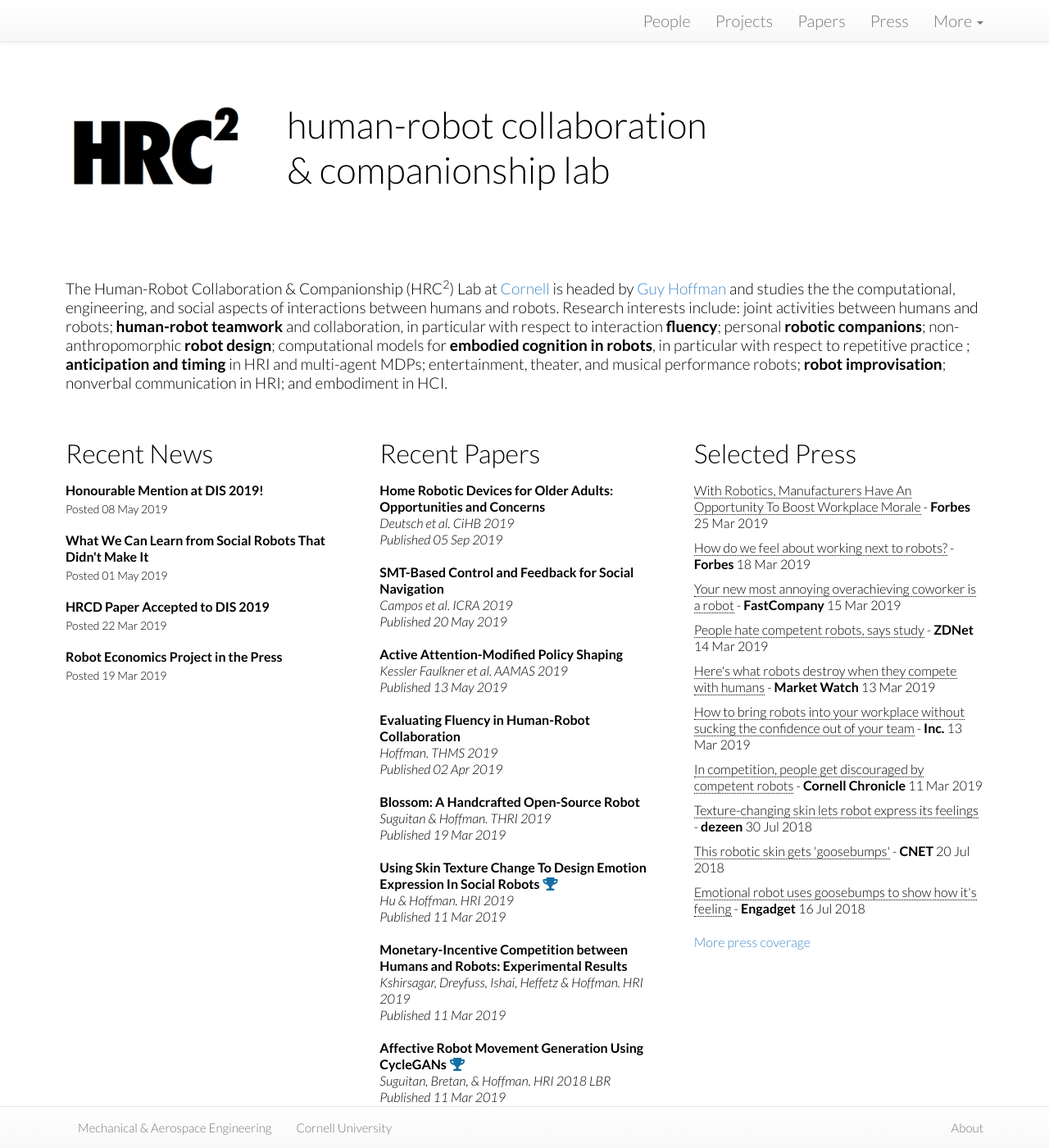
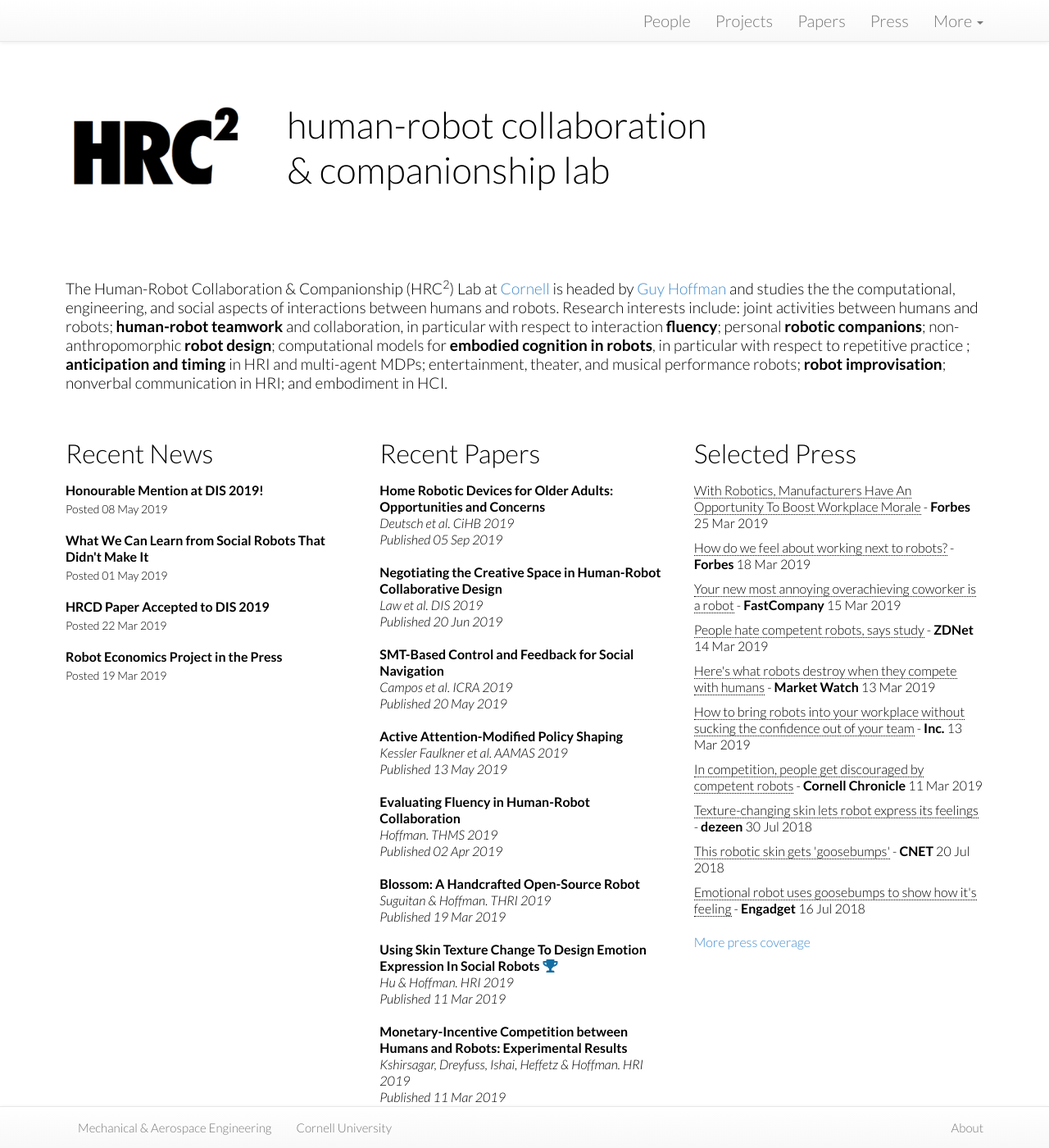
Before and after one commit to hrc2/hrc2.github.io, a Jekyll site: the page built from index.html, in a window 1280 px wide and 1400 px high. Shown: the whole window at 82% size. Built offline with Jekyll 4.4.1, drawn with Linux system fonts in a browser that asks for light colours; nearby versions of some CDN libraries; some web fonts are replaced; some of the changed lines change nothing that is shown.

Commit message:
added DIS 19 paper

```diff
--- a/news/_posts/2019-05-08-dis-best-paper.md
+++ b/news/_posts/2019-05-08-dis-best-paper.md
@@ -6,4 +6,4 @@
 published: true
 ---
 
-Our DIS paper "Negotiating the Creative Space in Human-Robot Collaborative Design" (with [Prof. Malte Jung](http://mjung.infosci.cornell.edu/)) has been selected as an award recipient for DIS. The paper has received a Honourable Mention for Best Paper award! Congraulations to authors [Matt Law](/people/matthew-law), [JiHyun Jeong](/people/jihyun-jeong), and [Amrit Kwatra](/people/amrit-kwatra).
+Our DIS paper ["Negotiating the Creative Space in Human-Robot Collaborative Design"](/papers/hrdc-dis) (with [Prof. Malte Jung](http://mjung.infosci.cornell.edu/)) has been selected as an award recipient for DIS. The paper has received a Honourable Mention for Best Paper award! Congraulations to authors [Matt Law](/people/matthew-law), [JiHyun Jeong](/people/jihyun-jeong), and [Amrit Kwatra](/people/amrit-kwatra).
--- /dev/null
+++ b/papers/_posts/2019-06-20-hrdc-dis.md
@@ -0,0 +1,33 @@
+---
+layout: paper
+title: "Negotiating the Creative Space in Human-Robot Collaborative Design"
+year: 2019
+shortref: "Law et al. DIS 2019"
+shorttitle: "Negotiating the Creative Space in Human-Robot Collaborative Design"
+nickname: hrcd-dis
+journal: "ACM International Conference on Designing Interactive Systems (DIS)"
+volume:
+issue:
+pages:
+authors: "Law, M., Jeong, J., Kwatra, A., Jung, M., & Hoffman, G."
+image: hrcd-dis.png
+pdf: LawetalDIS19.pdf
+pdflink:
+fulltext:
+pubtype: conference
+github:
+pmid:
+pmcid:
+f1000:
+figshare:
+doi: 10.1145/3322276.3322343
+category: papers
+published: true
+award:
+tags: [design]
+---
+{% include JB/setup %}
+
+# Abstract
+
+We describe a physical interactive system for human-robot collaborative design (HRCD) consisting of a tangible user interface (TUI) and a robotic arm that simultaneously manip- ulates the TUI with the human designer. In an observational study of 12 participants exploring a complex design problem together with the robot, we find that human designers have to negotiate both the physical and the creative space with the machine. They also often ascribe social meaning to the robot’s pragmatic behaviors. Based on these findings, we propose four considerations for future HRCD systems: managing the shared workspace, communicating preferences about design goals, respecting different design styles, and taking into account the social meaning of design acts.
```
Also changed, not shown: assets/images/papers/hrcd-dis.png (added), 1 other file.
